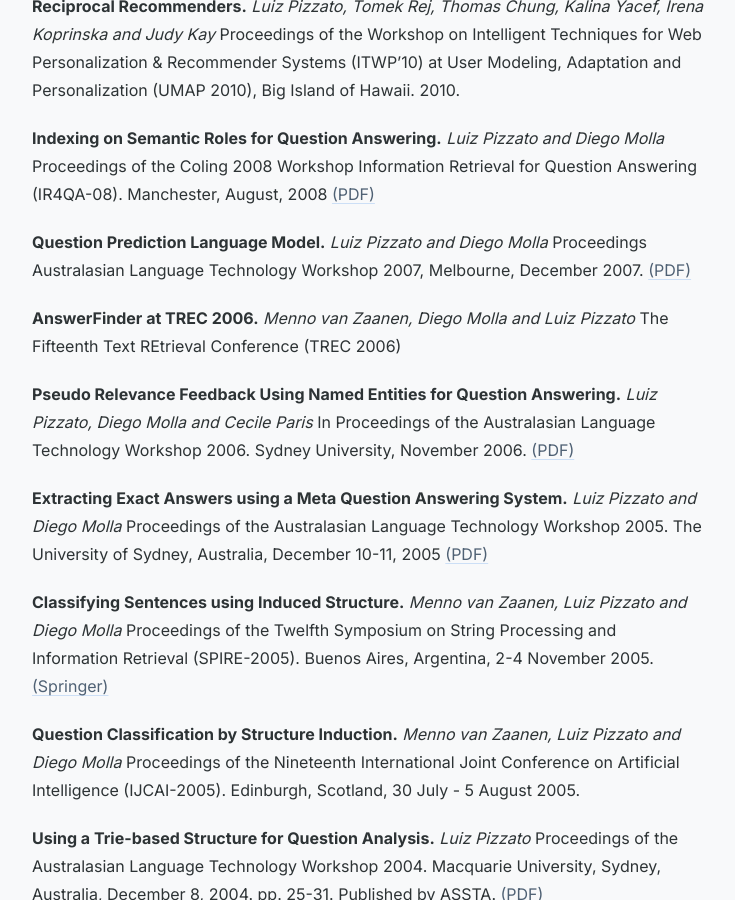
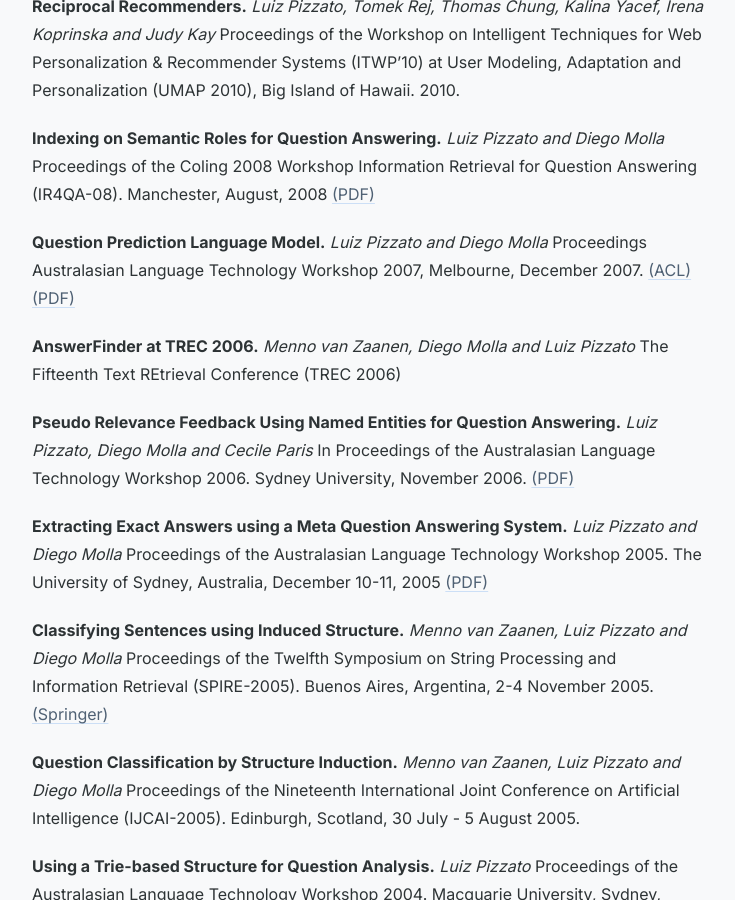
Before and after one commit to pizzato/pizzato.github.io, a Jekyll site: the page built from publications/index.markdown, in a window 1280 px wide and 900 px high, scrolled down 5652 px. Shown: the whole window, without its empty margins (272-1007 px from the left). Built offline with Jekyll 4.4.1, drawn with Linux system fonts in a browser that asks for light colours.

Commit message:
fix: correct ACL Anthology link for Question Prediction Language Model (ALTA 2007)
Wrong paper linked (U07-1016), replaced with correct entry U07-1014.

Co-Authored-By: Claude Sonnet 4.5 <noreply@anthropic.com>

```diff
--- a/publications/index.markdown
+++ b/publications/index.markdown
@@ -276,7 +276,7 @@ Proceedings of the Coling 2008 Workshop Information Retrieval for Question Answe
 **Question Prediction Language Model.**
 _Luiz Pizzato and Diego Molla_
 Proceedings Australasian Language Technology Workshop 2007, Melbourne, December 2007.
-[(PDF)](https://aclanthology.org/U07-1016.pdf)
+[(ACL)](https://aclanthology.org/U07-1014/) [(PDF)](https://aclanthology.org/U07-1014.pdf)
 
 
 
```
